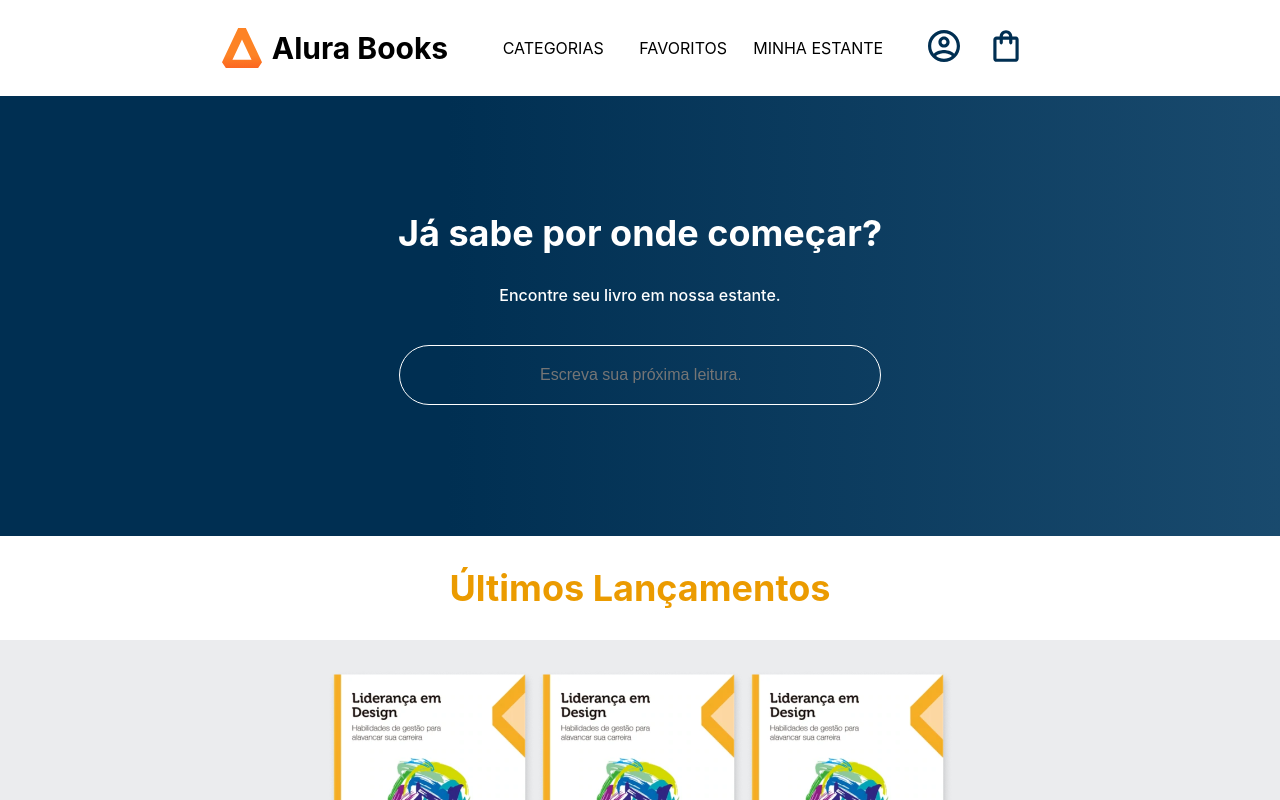
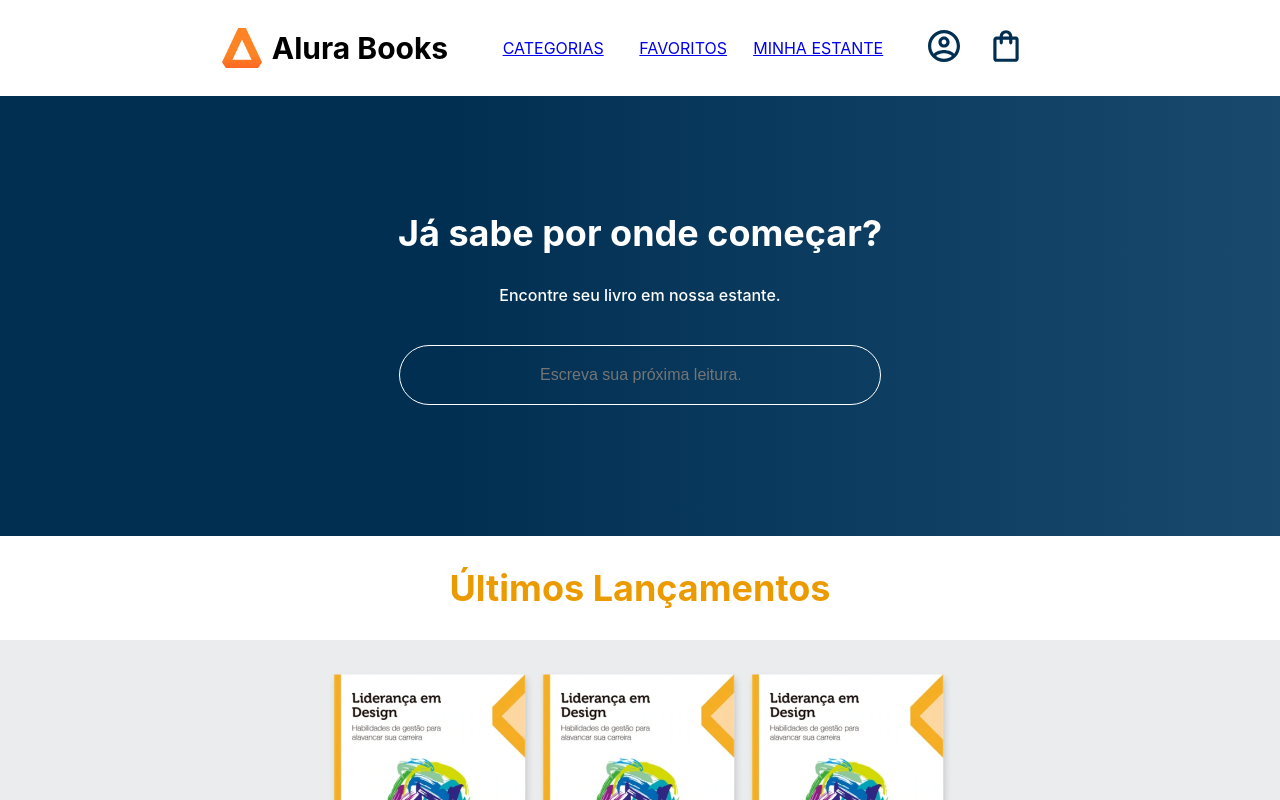
Before and after one commit to luacarol/alura-books, a React (Create React App) app: page / in a window 1280 px wide. Shown: the top 800 px of the page. Built offline with nearby package versions, Linux system fonts and the light colour scheme.

Commit message:
Opcoes header with link

```diff
--- a/src/componentes/OpcoesHeader/index.js
+++ b/src/componentes/OpcoesHeader/index.js
@@ -1,4 +1,5 @@
 import styled from 'styled-components';
+import { Link } from 'react-router-dom';
 
 const Opcoes = styled.ul`
   display: flex;
@@ -21,8 +22,8 @@
 function OpcoesHeader() {
     return (
         <Opcoes>
-          { textoOpcoes.map((textoOpcao) => (
-            <Opcao><p>{textoOpcao}</p></Opcao>
+          { textoOpcoes.map((texto) => (
+            <Link to={`/${texto.toLowerCase()}`}><Opcao><p>{texto}</p></Opcao></Link>
           )) }
         </Opcoes>
     )
```
